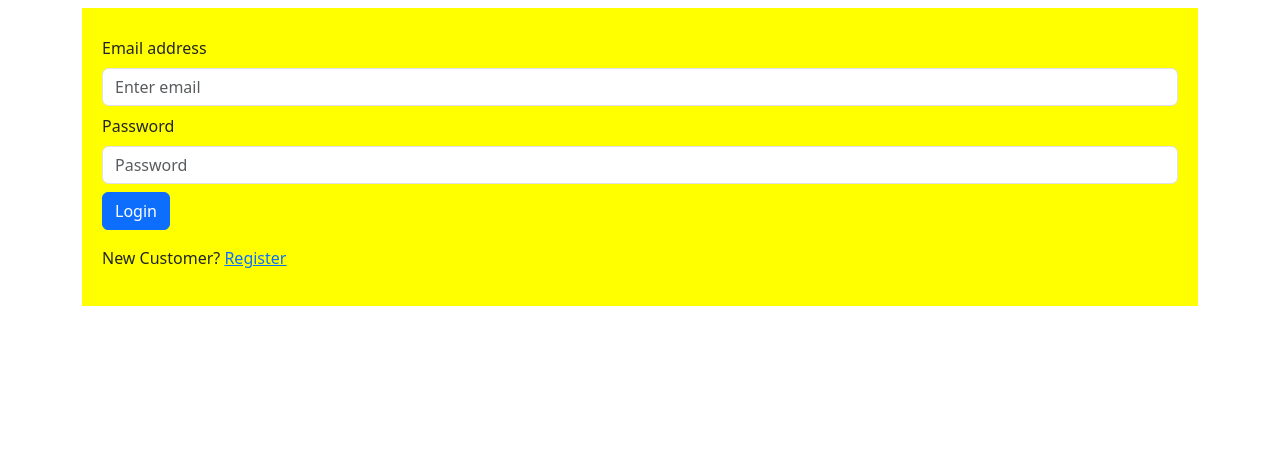
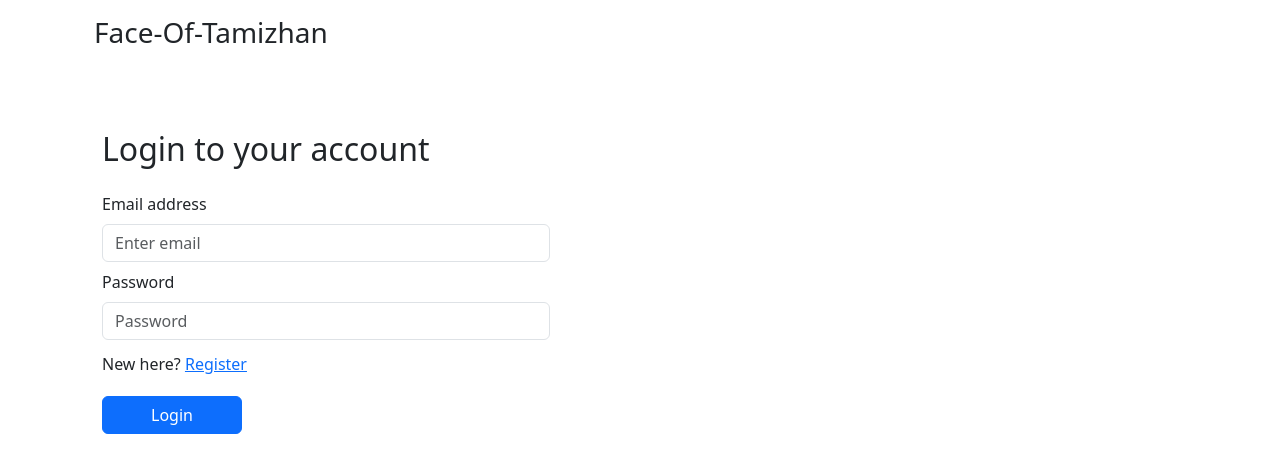
Before and after one commit to ravi-devo/faceOfTamizhan-frontend, a React (Vite) app: page / in a window 1280 px wide. Shown: the top 472 px of the page. Built offline with nearby package versions, Linux system fonts and the light colour scheme.

Commit message:
Login, Register UI corrections

```diff
--- a/src/components/Login/login.css
+++ /dev/null
@@ -1,5 +0,0 @@
-.div-class {
-
-    text-align: center;
-    background-color: white;
-}
--- a/src/components/Login/login.jsx
+++ b/src/components/Login/login.jsx
@@ -38,10 +38,13 @@ const Login = () => {
   };
 
   return (
-    <div className="justify-content-center vh-100">
-      <Container style={{ backgroundColor: 'yellow', padding: '20px' }}>
+
+    <Container>
+      <h3 className='my-3'>Face-Of-Tamizhan</h3>
+      <div className='p-2 my-5'>
+        <h2 className='my-4'>Login to your account</h2>
         <Form onSubmit={handleSubmit}>
-          <Form.Group className='my-2' controlId="formBasicEmail">
+          <Form.Group className='my-2 col-md-5' controlId="formBasicEmail">
             <Form.Label>Email address</Form.Label>
             <Form.Control
               type="email"
@@ -51,7 +54,7 @@ const Login = () => {
             />
           </Form.Group>
 
-          <Form.Group className='my-2' controlId="formBasicPassword">
+          <Form.Group className='my-2 col-md-5' controlId="formBasicPassword">
             <Form.Label>Password</Form.Label>
             <Form.Control
               type="password"
@@ -61,17 +64,20 @@ const Login = () => {
             />
           </Form.Group>
 
-          <Button variant="primary" type="submit">
+          <Row className='py-1'>
+            <Col>
+              New here? <Link to='/register'>Register</Link>
+            </Col>
+          </Row>
+          <Button className='px-5 mt-3' variant="primary" type="submit">
             Login
           </Button>
         </Form>
-        <Row className='py-3'>
-          <Col>
-            New Customer? <Link to='/register'>Register</Link>
-          </Col>
-        </Row>
-      </Container>
-    </div>
+      </div>
+
+
+    </Container>
+
   );
 };
 
--- a/src/components/register/register.jsx
+++ b/src/components/register/register.jsx
@@ -11,18 +11,18 @@ const Register = () => {
     const [password, setPassword] = useState('');
     const [confirmPassword, setConfirmPassword] = useState('');
 
-    const [ Register ] = useRegisterMutation();
+    const [Register] = useRegisterMutation();
     const navigate = useNavigate();
 
     const submitHandler = async (e) => {
         e.preventDefault();
         console.log('Submitted:', { name, email, password });
         try {
-            if(!email) return toast.error("Email is required");
-            if(!name) return toast.error("name is required");
-            if(!password) return toast.error("password is required");
-            if(!confirmPassword) return toast.error("confirmPassword is required");
-            if(password !== confirmPassword) return toast.error("Password and confirm password doesn't match.");
+            if (!email) return toast.error("Email is required");
+            if (!name) return toast.error("name is required");
+            if (!password) return toast.error("password is required");
+            if (!confirmPassword) return toast.error("confirmPassword is required");
+            if (password !== confirmPassword) return toast.error("Password and confirm password doesn't match.");
             await Register({ email, name, password }).unwrap();
             navigate('/home');
         } catch (err) {
@@ -31,38 +31,44 @@ const Register = () => {
     }
     return (
         <Container>
+            <h3 className='my-3'>Face-Of-Tamizhan</h3>
+            <div className='p-2 my-5'>
+            <h2 className='my-4'>Register With Us</h2>
                 <Form onSubmit={submitHandler}>
-                <Form.Group className="my-2">
+                    <Form.Group className="my-2 col-md-5">
                         <Form.Label>
                             Name
                         </Form.Label>
                         <Form.Control value={name} placeholder="Enter your name" onChange={(e) => setName(e.target.value)} />
                     </Form.Group>
-                <Form.Group className="my-2">
+                    <Form.Group className="my-2 col-md-5">
                         <Form.Label>
                             Email Address
                         </Form.Label>
                         <Form.Control value={email} placeholder="Enter your email" onChange={(e) => setEmail(e.target.value)} />
                     </Form.Group>
-                <Form.Group className="my-2">
+                    <Form.Group className="my-2 col-md-5">
                         <Form.Label>
                             Password
                         </Form.Label>
                         <Form.Control value={password} placeholder="Enter your password" onChange={(e) => setPassword(e.target.value)} />
                     </Form.Group>
-                <Form.Group className="my-2">
+                    <Form.Group className='my-2 col-md-5'>
                         <Form.Label>
                             Confirm password
                         </Form.Label>
                         <Form.Control value={confirmPassword} placeholder="Confirm password" onChange={(e) => setConfirmPassword(e.target.value)} />
                     </Form.Group>
-                <Button type="submit">Sign Up</Button>
-            </Form>
-            <Row>
+                    <Row className='py-1'>
                         <Col>
-                    Already registered <Link to='/'>Login</Link>
+                            Already Registered? <Link to='/'>Login</Link>
                         </Col>
                     </Row>
+                    <Button className='px-5 mt-3' type="submit">Sign Up</Button>
+                </Form>
+            </div>
+
+
         </Container>
     )
 }
```
Lines whose indentation alone changed are shown as unchanged.
